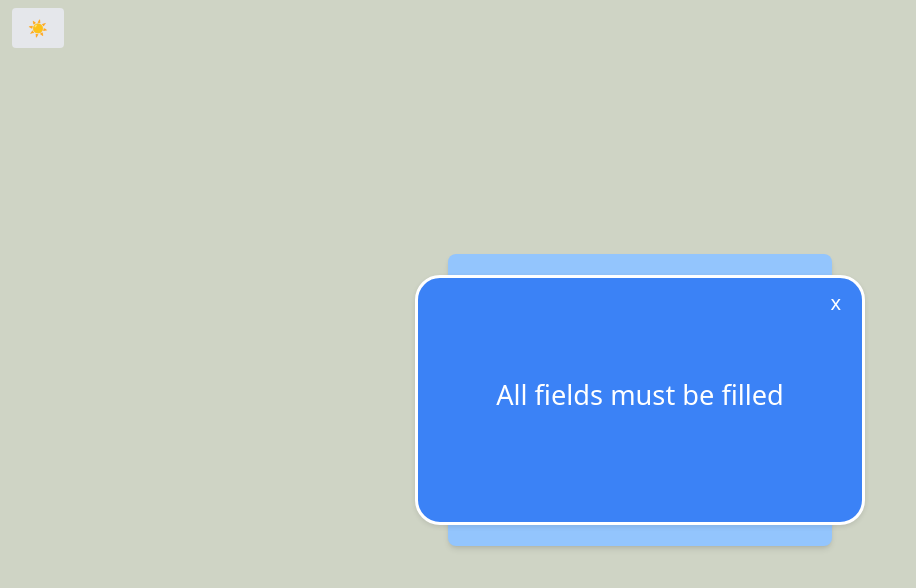
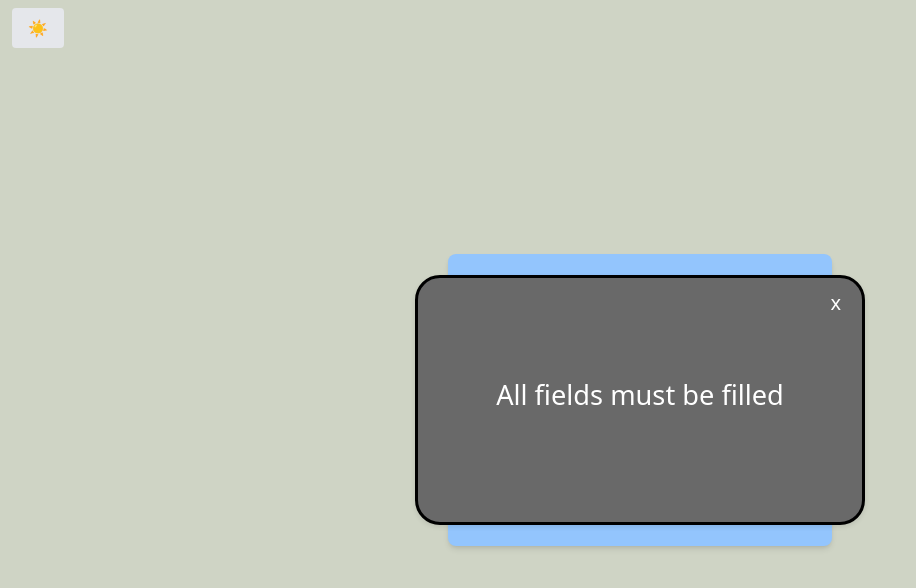
Before and after one commit to Chu-rill/E-commerce-React, a React (Vite) app in the folder client/: page / in a window 1280 px wide. Both pictures are taken after a click on the button "Login". Shown: the top 588 px of the page, without its empty margins (0-916 px from the left). Built offline with nearby package versions, Linux system fonts and the light colour scheme.

Commit message:
chaanged

```diff
--- a/client/src/components/ui/SignError.jsx
+++ b/client/src/components/ui/SignError.jsx
@@ -13,9 +13,10 @@ function SignError({ isOpen, onClose }) {
             width: "450px",
             height: "250px",
             transform: "translate(-50%, -50%)",
-            backgroundColor: "#3b82f6", // Matching blue color with the login component
+            backgroundColor: "dimgrey", // Matching blue color with the login component
+            // backgroundColor: " color-mix(in srgb, #3b82f6,  transparent 10%)",
             // border: "1px solid #2563eb", // Matching border color with the login component
-            border: "3px solid white",
+            border: "3px solid black",
             padding: "10px",
             borderRadius: "25px",
             boxShadow: "0px 2px 5px rgba(0, 0, 0, 0.1)",
--- a/client/src/index.css
+++ b/client/src/index.css
@@ -1,6 +1,10 @@
 @tailwind base;
 @tailwind components;
 @tailwind utilities;
+
+/* body{
+ background-color: dimgrey;
+} */
 
 @layer base {
   :root {
```
